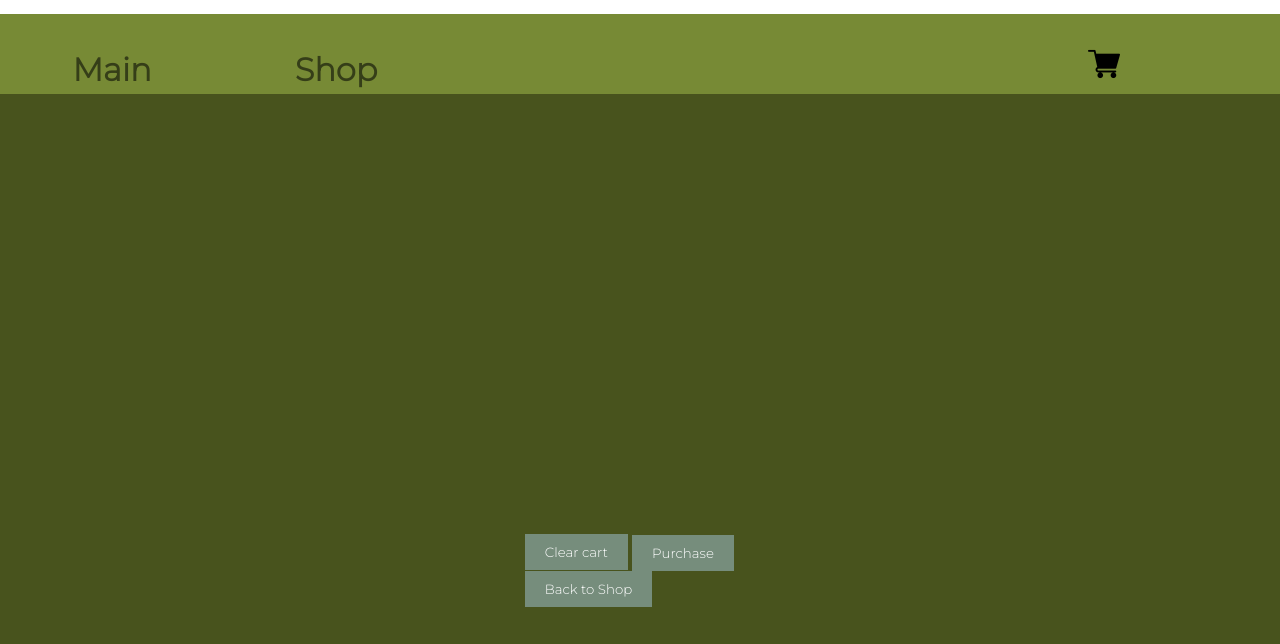
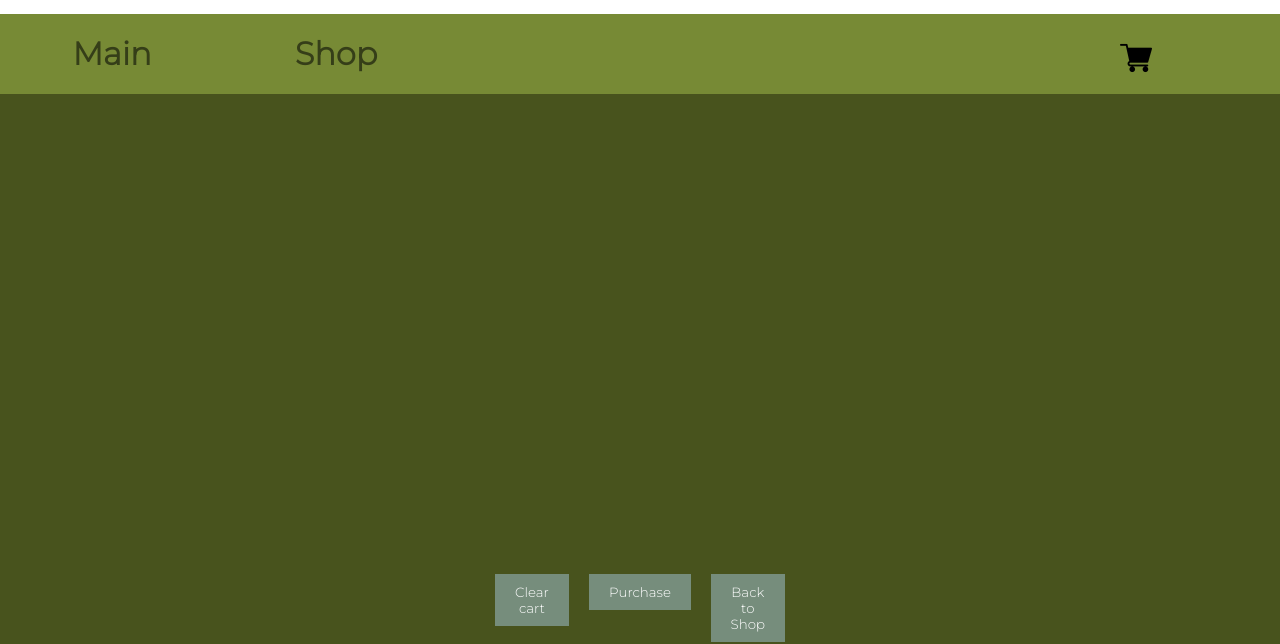
Before and after one commit to majahristova/Plant-store, a plain HTML site: page checkout.html in a window 1280 px wide. Shown: the part 170-814 px from the top of the page. Drawn offline with Linux system fonts and the light colour scheme.

Commit message:
new style changrs

```diff
--- a/css/style.css
+++ b/css/style.css
@@ -12,6 +12,7 @@ a {
 
 body {
   box-sizing: border-box;
+  overflow-x: hidden;
 }
 
 header {
@@ -45,7 +46,7 @@ header {
   width: 100vw;
   display: flex;
   align-items: flex-start;
-  align-items: center;
+
 }
 
 .navList li {
@@ -68,7 +69,8 @@ header {
 #shoppingCartImage {
   width: 32px;
   height: 32px;
-  padding-right: 10rem;
+  padding-right: 8rem;
+  padding-bottom: 12px;
 }
 
 main {
@@ -202,7 +204,7 @@ footer {
 
 #plant-container {
   width: 100%;
-  height: 85rem;
+  height: 130rem;
   display: flex;
   flex-wrap: wrap;
   justify-content: center;
@@ -280,7 +282,7 @@ footer {
 .checkoutItemDIv {
   background-color: #48531d;
   width: 100vw;
-  height: 70vh;
+  height: 80vh;
   display: flex;
   flex-direction: column;
   justify-content: center;
@@ -331,7 +333,9 @@ footer {
 }
 
 .checkoutBtnContainer {
-
+ display: flex;
+ gap: 20px;
+ justify-content: center;
   width: 18vw;
   height: 10vh;
  padding: 10px;
```
Also changed, not shown: checkout.html (+1 -0 lines).
